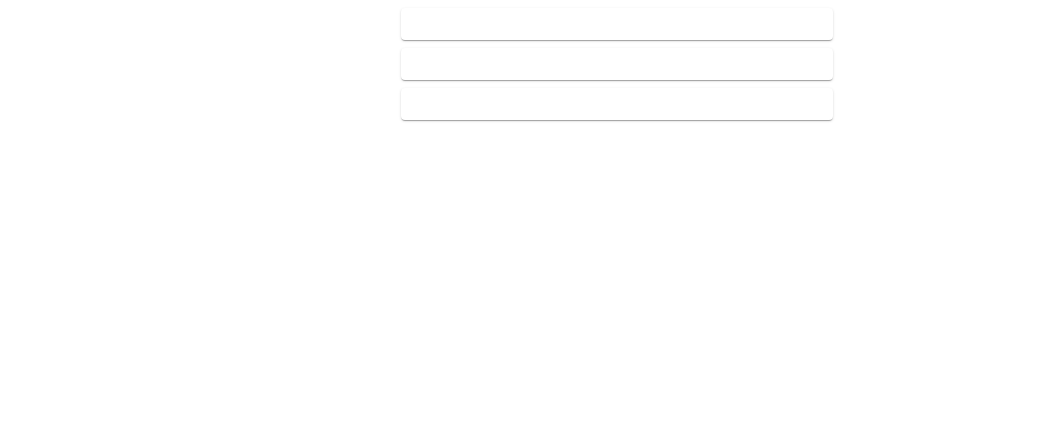
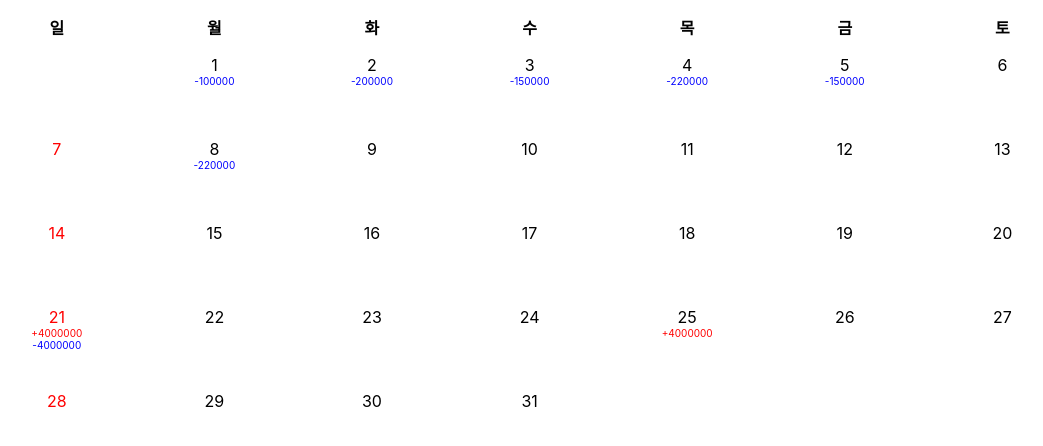
Before and after one commit to bbyuck/account-book-ui, a React (Create React App) app: page /test in a window 1280 px wide. Shown: the top 446 px of the page, without its empty margins (23-1066 px from the left). Built offline with nearby package versions, Linux system fonts and the light colour scheme; a web font is replaced by a local one.

Commit message:
Calendar 컴포넌트 퍼블

```diff
--- a/package.json
+++ b/package.json
@@ -5,6 +5,7 @@
   "dependencies": {
     "@emotion/react": "^11.11.4",
     "@emotion/styled": "^11.11.5",
+    "@mui/icons-material": "^5.15.18",
     "@mui/material": "^5.15.18",
     "@testing-library/jest-dom": "^5.17.0",
     "@testing-library/react": "^13.4.0",
--- a/src/App.js
+++ b/src/App.js
@@ -1,7 +1,135 @@
 import { Route, Routes, useLocation } from "react-router-dom";
 import "./App.css";
 import Login from "pages/Login";
-import AutoGridNoWrap from "pages/AutoGridNoWrap";
+import Calendar from "components/Calendar";
+
+const testData = {
+  year: 2024,
+  month: 4,
+  totalAmount: 6960000,
+  ledgersPerDay: {
+    1: {
+      ledgers: [
+        {
+          ownerNickname: "히욱",
+          ledgerCode: "E",
+          ledgerCodeValue: "지출",
+          day: 1,
+          amount: 100000,
+          description: "M소비1",
+        },
+      ],
+      dailyIncome: 0,
+      dailyExpenditure: 100000,
+    },
+    2: {
+      ledgers: [
+        {
+          ownerNickname: "히욱",
+          ledgerCode: "E",
+          ledgerCodeValue: "지출",
+          day: 2,
+          amount: 200000,
+          description: "M소비2",
+        },
+      ],
+      dailyIncome: 0,
+      dailyExpenditure: 200000,
+    },
+    3: {
+      ledgers: [
+        {
+          ownerNickname: "히욱",
+          ledgerCode: "S",
+          ledgerCodeValue: "저축",
+          day: 3,
+          amount: 150000,
+          description: "M저축1",
+        },
+      ],
+      dailyIncome: 0,
+      dailyExpenditure: 150000,
+    },
+    4: {
+      ledgers: [
+        {
+          ownerNickname: "히욱",
+          ledgerCode: "S",
+          ledgerCodeValue: "저축",
+          day: 4,
+          amount: 220000,
+          description: "M저축2",
+        },
+      ],
+      dailyIncome: 0,
+      dailyExpenditure: 220000,
+    },
+    21: {
+      ledgers: [
+        {
+          ownerNickname: "히욱",
+          ledgerCode: "I",
+          ledgerCodeValue: "소득",
+          day: 21,
+          amount: 4000000,
+          description: "M월급",
+        },
+        {
+          ownerNickname: "히욱",
+          ledgerCode: "E",
+          ledgerCodeValue: "지출",
+          day: 21,
+          amount: 4000000,
+          description: "M월급",
+        },
+      ],
+      dailyIncome: 4000000,
+      dailyExpenditure: 4000000,
+    },
+    5: {
+      ledgers: [
+        {
+          ownerNickname: "아내",
+          ledgerCode: "S",
+          ledgerCodeValue: "저축",
+          day: 5,
+          amount: 150000,
+          description: "W저축1",
+        },
+      ],
+      dailyIncome: 0,
+      dailyExpenditure: 150000,
+    },
+    8: {
+      ledgers: [
+        {
+          ownerNickname: "아내",
+          ledgerCode: "S",
+          ledgerCodeValue: "저축",
+          day: 8,
+          amount: 220000,
+          description: "W저축2",
+        },
+      ],
+      dailyIncome: 0,
+      dailyExpenditure: 220000,
+    },
+    25: {
+      ledgers: [
+        {
+          ownerNickname: "아내",
+          ledgerCode: "I",
+          ledgerCodeValue: "소득",
+          day: 25,
+          amount: 4000000,
+          description: "W월급",
+        },
+      ],
+      dailyIncome: 4000000,
+      dailyExpenditure: 0,
+    },
+  },
+};
 
 function App() {
   const location = useLocation();
@@ -12,7 +140,13 @@ function App() {
         <Route key={location.pathname} element={<Login />} path="/login" />
         <Route
           key={location.pathname}
-          element={<AutoGridNoWrap />}
+          element={
+            <Calendar
+              year={testData.year}
+              month={testData.month}
+              ledgers={testData.ledgersPerDay}
+            />
+          }
           path="/test"
         />
       </Routes>
--- /dev/null
+++ b/src/components/Calendar.js
@@ -0,0 +1,170 @@
+import { useEffect, useMemo, useState } from "react";
+import "style/Calendar.css";
+
+export default function Calendar(props) {
+  /**
+   * props
+   */
+  const { year, month, ledgers } = props;
+  const daysOfTheWeek = useMemo(
+    () => ["일", "월", "화", "수", "목", "금", "토"],
+    []
+  );
+
+  /**
+   * ============== util methods ==============
+   */
+
+  /**
+   * year-month인 달의 마지막 날 Date객체 리턴
+   * @param {Number} year
+   * @param {Number} month
+   * @returns {Date} lastDayOfTheMonth
+   */
+  const getLastDayOfTheMonth = (year, month) => {
+    // 1. date 객체에서 month + 1
+    const lastDate = new Date(year, month);
+    lastDate.setMonth(lastDate.getMonth() + 1);
+    lastDate.setDate(lastDate.getDate() - 1);
+    return lastDate;
+  };
+
+  /**
+   * 첫째날의 달력상의 index, 마지막 날의 date로 렌더링할 달력의 마지막 주를 계산해 리턴
+   * @param {Date} firstDay
+   * @param {Date} lastDay
+   * @returns
+   */
+  const getMaxWeek = (firstDay, lastDay) => {
+    return Math.floor((firstDay.getDay() + lastDay.getDate()) / 7);
+  };
+
+  /**
+   * ============== state ==============
+   */
+  const [calendarInfo, setCalendarInfo] = useState({
+    data: [],
+    weeks: Number,
+  });
+  const [selectedDate, setSelectedDate] = useState();
+
+  /**
+   * ============== event handler ==============
+   */
+  const selectDate = ({ day, isHoliday, nameOfTheDay, week }) => {
+    if (day === null) {
+      setSelectedDate(undefined);
+      return;
+    }
+    setSelectedDate(day);
+  };
+
+  /**
+   * ============== useEffet ==============
+   */
+  useEffect(() => {
+    const getCalendarInfo = () => {
+      const firstDayOfTargetMonth = new Date(year, month - 1);
+      const lastDayOfTheTargetMonth = getLastDayOfTheMonth(year, month);
+
+      const firstDayIdx = firstDayOfTargetMonth.getDay();
+      const lastRow = getMaxWeek(
+        firstDayOfTargetMonth,
+        lastDayOfTheTargetMonth
+      );
+
+      const calendarInfo = {
+        data: [],
+        weeks: lastRow + 1,
+      };
+
+      let day = 1;
+      let week;
+
+      for (let i = 0; i < (lastRow + 1) * 7; i++) {
+        if (i % 7 === 0) {
+          week = [];
+        }
+
+        const cell = {
+          day: null,
+          nameOfTheDay: daysOfTheWeek[i % 7],
+          week: Math.floor(i / 7) + 1,
+          isHoliday: false,
+        };
+
+        if (!(i < firstDayIdx || lastDayOfTheTargetMonth.getDate() < day)) {
+          cell.day = day++;
+        }
+        week.push(cell);
+
+        if ((i + 1) % 7 === 0) {
+          calendarInfo.data.push(week);
+        }
+      }
+
+      return calendarInfo;
+    };
+
+    setCalendarInfo(getCalendarInfo());
+  }, [daysOfTheWeek, month, year]);
+
+  return (
+    <>
+      <table className="calendar-wrapper">
+        <thead>
+          <tr className="calendar-day-name-of-the-week">
+            {daysOfTheWeek.map((nameOfTheDay, index) => (
+              <th key={`day-of-the-week-${index}`}>{nameOfTheDay}</th>
+            ))}
+          </tr>
+        </thead>
+        <tbody>
+          {calendarInfo.data.map((week, weekIndex) => (
+            <tr
+              className="calendar-date-row"
+              key={`calendar-week-of-${weekIndex}`}
+            >
+              {week.map((day, dayIndex) => {
+                return (
+                  <td
+                    className={"calendar-date-cell"}
+                    onClick={() => {
+                      selectDate(day);
+                    }}
+                    style={{
+                      backgroundColor:
+                        selectedDate === day.day ? "#fefd48" : "transparent",
+                    }}
+                    key={`calendar-day-of-${weekIndex}-${dayIndex}`}
+                  >
+                    <div
+                      style={{
+                        color:
+                          day.nameOfTheDay === "일" || day.isHoliday
+                            ? "red"
+                            : "black",
+                      }}
+                    >
+                      {day.day}
+                    </div>
+                    <div className="calendar-income">
+                      {ledgers[day.day] && ledgers[day.day].dailyIncome
+                        ? `+${ledgers[day.day].dailyIncome}`
+                        : null}
+                    </div>
+                    <div className="calendar-expenditure">
+                      {ledgers[day.day] && ledgers[day.day].dailyExpenditure
+                        ? `-${ledgers[day.day].dailyExpenditure}`
+                        : null}
+                    </div>
+                  </td>
+                );
+              })}
+            </tr>
+          ))}
+        </tbody>
+      </table>
+    </>
+  );
+}
--- a/src/pages/AutoGridNoWrap.js
+++ /dev/null
@@ -1,46 +0,0 @@
-import * as React from "react";
-import { styled } from "@mui/material/styles";
-import Box from "@mui/material/Box";
-import Paper from "@mui/material/Paper";
-import Grid from "@mui/material/Grid";
-import Avatar from "@mui/material/Avatar";
-import Typography from "@mui/material/Typography";
-
-const StyledPaper = styled(Paper)(({ theme }) => ({
-  backgroundColor: theme.palette.mode === "dark" ? "#1A2027" : "#fff",
-  ...theme.typography.body2,
-  padding: theme.spacing(2),
-  maxWidth: 400,
-  color: theme.palette.text.primary,
-}));
-
-const message = `Truncation should be conditionally applicable on this long line of text
- as this is a much longer line than what the container can support. `;
-
-export default function AutoGridNoWrap() {
-  return (
-    <Box sx={{ flexGrow: 1, overflow: "hidden", px: 3 }}>
-      <StyledPaper
-        sx={{
-          my: 1,
-          mx: "auto",
-          p: 2,
-        }}
-      ></StyledPaper>
-      <StyledPaper
-        sx={{
-          my: 1,
-          mx: "auto",
-          p: 2,
-        }}
-      ></StyledPaper>
-      <StyledPaper
-        sx={{
-          my: 1,
-          mx: "auto",
-          p: 2,
-        }}
-      ></StyledPaper>
-    </Box>
-  );
-}
--- a/src/pages/Login.js
+++ b/src/pages/Login.js
@@ -34,7 +34,7 @@ export default function Login() {
               variant="standard"
             />
           </div>
-          <div className="login-input-box">
+          <div className="login-input-box login-input-button">
             <Button fullWidth variant="contained" size={"large"}>
               Login in
             </Button>
--- /dev/null
+++ b/src/style/Calendar.css
@@ -0,0 +1,25 @@
+.month-indicator {
+  position: absolute;
+  display: inline-block;
+  left: 0;
+}
+
+tr.calendar-day-name-of-the-week {
+  height: 50px;
+}
+
+td.calendar-date-cell {
+  width: 12vw;
+  height: 80px;
+  vertical-align: top;
+}
+
+.calendar-income {
+  font-size: 10px;
+  color: red;
+}
+
+.calendar-expenditure {
+  font-size: 10px;
+  color: blue;
+}
--- a/src/style/Login.css
+++ b/src/style/Login.css
@@ -19,9 +19,12 @@
 
 .login-input-form .login-input-box {
   text-align: center;
-  width: 50vw;
+  width: 300px;
   margin-bottom: 20px;
   margin-top: 20px;
+}
+.login-input-form .login-input-button {
+  margin-top: 40px;
 }
 
 .anchor-button {
```
Also changed, not shown: 1 other file (tests, documents, lock files or other folders).
